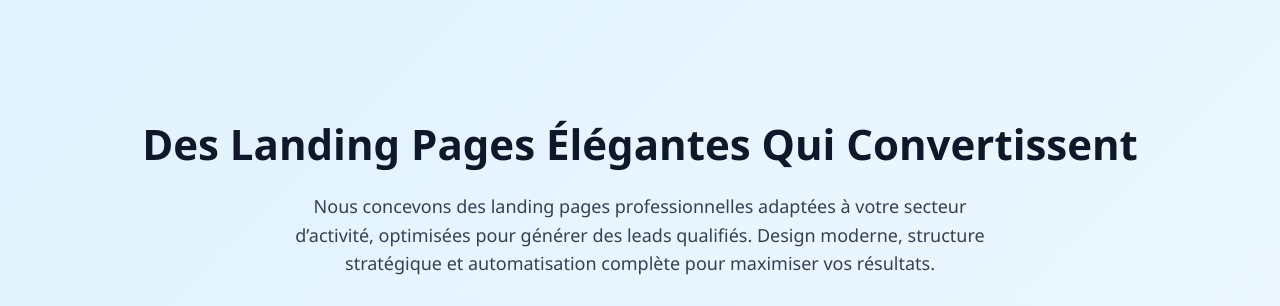
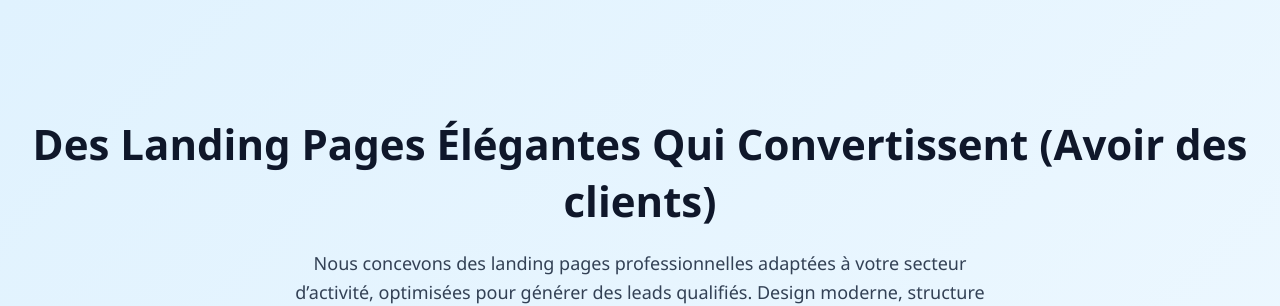
Before and after one commit to treza8347-a11y/landing-page-premium, a website: page index.html in a window 1280 px wide. Shown: the top 306 px of the page. Drawn offline with Linux system fonts and the light colour scheme.

```diff
--- a/index.html
+++ b/index.html
@@ -133,7 +133,7 @@
 
 <!-- HERO -->
 <section class="hero">
-<h1>Des Landing Pages Élégantes Qui Convertissent</h1>
+<h1>Des Landing Pages Élégantes Qui Convertissent (Avoir des clients)</h1>
 <p>
 Nous concevons des landing pages professionnelles adaptées à votre secteur d’activité,
 optimisées pour générer des leads qualifiés. Design moderne, structure stratégique
```
